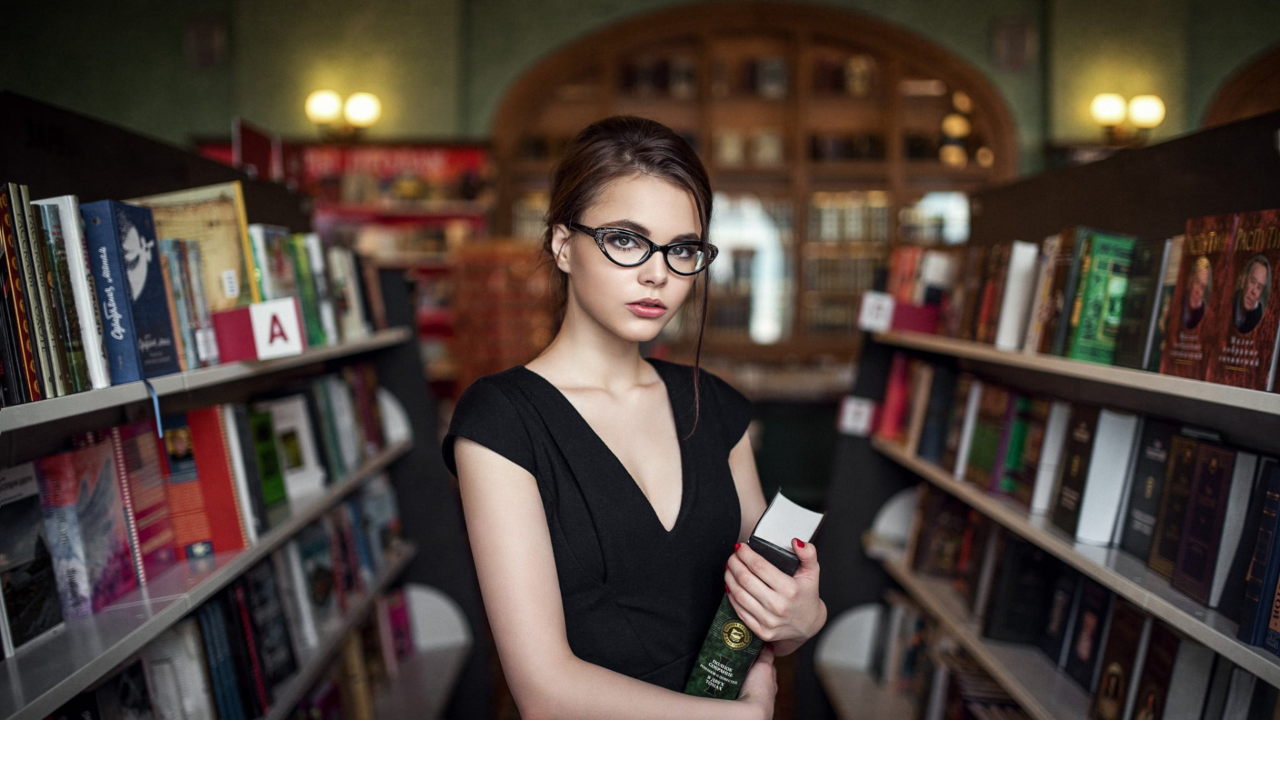
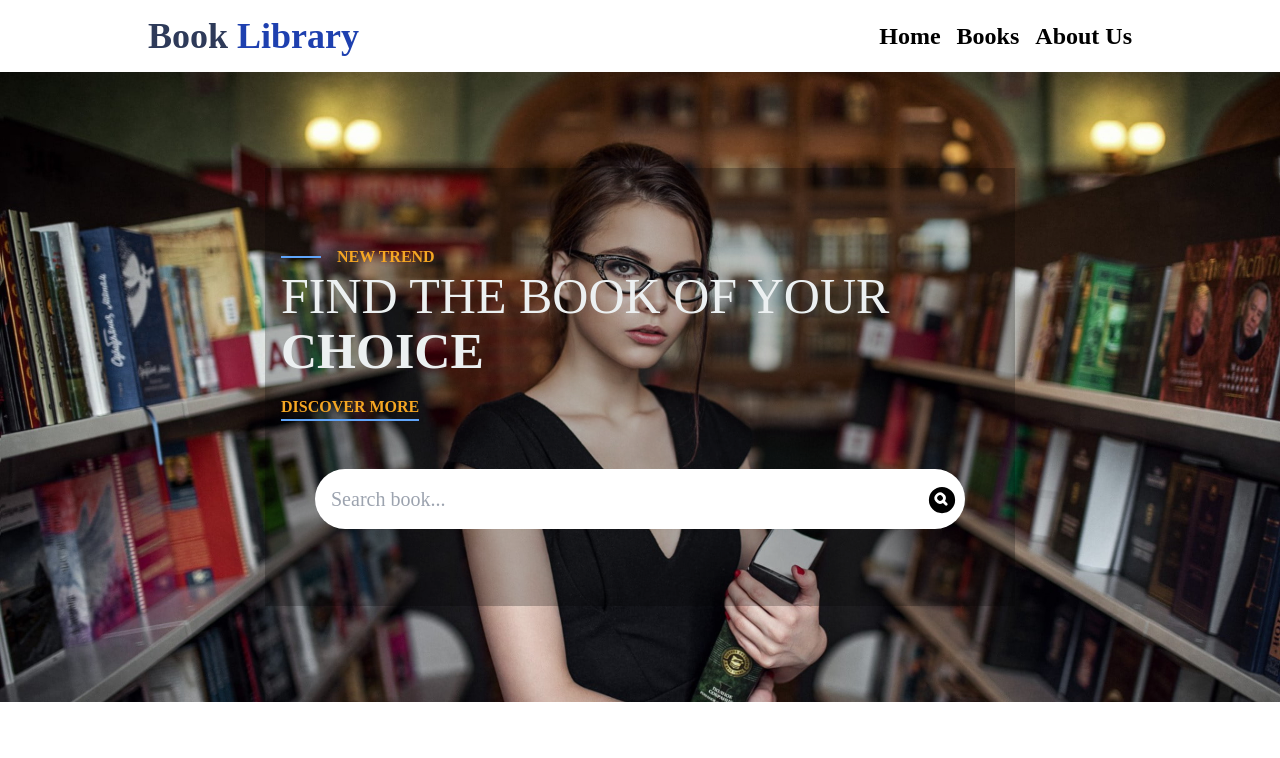
Before and after one commit to arvinbuid/Book-Library-Web-App, a React (Vite) app: page / in a window 1280 px wide. Shown: the top 758 px of the page. Built offline with nearby package versions, Linux system fonts and the light colour scheme; a web font is replaced by a local one.

Commit message:
Installed hero icons package for project icons, added extend properties (e.g screens, colors, backgroundImage) inside tailwind.config.js. Created, Nav, SeachForm, and Hero components.

```diff
--- a/package.json
+++ b/package.json
@@ -10,6 +10,7 @@
     "preview": "vite preview"
   },
   "dependencies": {
+    "@heroicons/react": "^2.1.3",
     "react": "^18.2.0",
     "react-dom": "^18.2.0",
     "react-router-dom": "^6.23.1"
--- a/src/App.tsx
+++ b/src/App.tsx
@@ -1,8 +1,10 @@
 import Hero from "./components/Hero";
+import Nav from "./components/layout/Nav";
 
 function App() {
   return (
     <>
+      <Nav />
       <Hero />
     </>
   );
--- a/src/components/Hero.tsx
+++ b/src/components/Hero.tsx
@@ -1,10 +1,34 @@
-import hero from "../assets/library-hero.jpg";
+import {Link} from "react-router-dom";
+import SearchForm from "./SearchForm";
 
 function Hero() {
   return (
-    <div>
-      <img src={hero} alt='hero image' className='w-full h-600px' />
-    </div>
+    <section className='bg-hero h-[630px] bg-no-repeat bg-cover bg-center py-24'>
+      <div className='container xs:mx-2 md:mx-auto px-4 flex h-full xs:max-w-[500px] md:max-w-[750px] backdrop-brightness-75 '>
+        {/* text */}
+        <div className='flex flex-1 flex-col justify-center'>
+          {/* pretitle */}
+          <div className='font-semibold uppercase flex items-center text-secondary'>
+            <div className='w-10 h-[2px] bg-blue-400 mr-4'></div>
+            New Trend
+          </div>
+          {/* title */}
+          <h1 className='text-[70px] leading-[1.1] font-light mb-4 xs:text-[50px] text-accent'>
+            FIND THE BOOK OF YOUR <br />
+            <span className='font-semibold'>CHOICE</span>
+          </h1>
+          <Link
+            to='/'
+            className='self-start uppercase font-semibold border-b-2 border-blue-400 text-secondary'
+          >
+            Discover More
+          </Link>
+          <div className='w-full flex justify-center mt-12'>
+            <SearchForm />
+          </div>
+        </div>
+      </div>
+    </section>
   );
 }
 
--- /dev/null
+++ b/src/components/SearchForm.tsx
@@ -0,0 +1,20 @@
+import {MagnifyingGlassCircleIcon} from "@heroicons/react/16/solid";
+
+function SearchForm() {
+  return (
+    <div>
+      <form className='flex relative'>
+        <input
+          type='text'
+          placeholder='Search book...'
+          className='xs:w-[350px] sm:w-[650px] px-4 py-4 text-xl rounded-full'
+        />
+        <button type='submit' className='absolute right-2 top-4'>
+          <MagnifyingGlassCircleIcon width={30} />
+        </button>
+      </form>
+    </div>
+  );
+}
+
+export default SearchForm;
--- /dev/null
+++ b/src/components/layout/Nav.tsx
@@ -0,0 +1,20 @@
+function Nav() {
+  return (
+    <nav className='px-2 py-2  flex justify-center'>
+      <div className='w-[1000px] px-2 py-2 flex justify-between'>
+        <p className='text-3xl sm:text-4xl font-bold cursor-pointer text-primary'>
+          Book <span className='text-blue-800'>Library</span>
+        </p>
+        <div className='text-2xl font-bold flex gap-4 items-center '>
+          <div className='xs:hidden sm:flex gap-4 cursor-pointer'>
+            <p>Home</p>
+            <p>Books</p>
+            <p>About Us</p>
+          </div>
+        </div>
+      </div>
+    </nav>
+  );
+}
+
+export default Nav;
--- a/src/index.css
+++ b/src/index.css
@@ -1,4 +1,5 @@
 @import url("https://fonts.googleapis.com/css2?family=Goudy+Bookletter+1911&display=swap");
+@import url("https://fonts.googleapis.com/css2?family=Poppins&display=swap");
 
 @tailwind base;
 @tailwind components;
--- a/src/main.tsx
+++ b/src/main.tsx
@@ -1,10 +1,19 @@
-import React from 'react'
-import ReactDOM from 'react-dom/client'
-import App from './App.tsx'
-import './index.css'
+import React from "react";
+import ReactDOM from "react-dom/client";
+import App from "./App.tsx";
+import "./index.css";
+import {RouterProvider, createBrowserRouter} from "react-router-dom";
 
-ReactDOM.createRoot(document.getElementById('root')!).render(
+// router
+const router = createBrowserRouter([
+  {
+    path: "/",
+    element: <App />,
+  },
+]);
+
+ReactDOM.createRoot(document.getElementById("root")!).render(
   <React.StrictMode>
-    <App />
-  </React.StrictMode>,
-)
+    <RouterProvider router={router} />
+  </React.StrictMode>
+);
--- a/tailwind.config.js
+++ b/tailwind.config.js
@@ -2,7 +2,21 @@
 export default {
   content: ["./index.html", "./src/**/*.{js,ts,jsx,tsx}"],
   theme: {
-    extend: {},
+    extend: {
+      screens: {
+        xs: "150px",
+      },
+      colors: {
+        primary: "#2E3A59",
+        secondary: "#F5A623",
+        accent: "#ECF0F1",
+      },
+      backgroundImage: {
+        hero: "url('./assets/library-hero.jpg')",
+      },
+    },
   },
   plugins: [],
 };
+
+//
```
Also changed, not shown: 1 other file (tests, documents, lock files or other folders).
